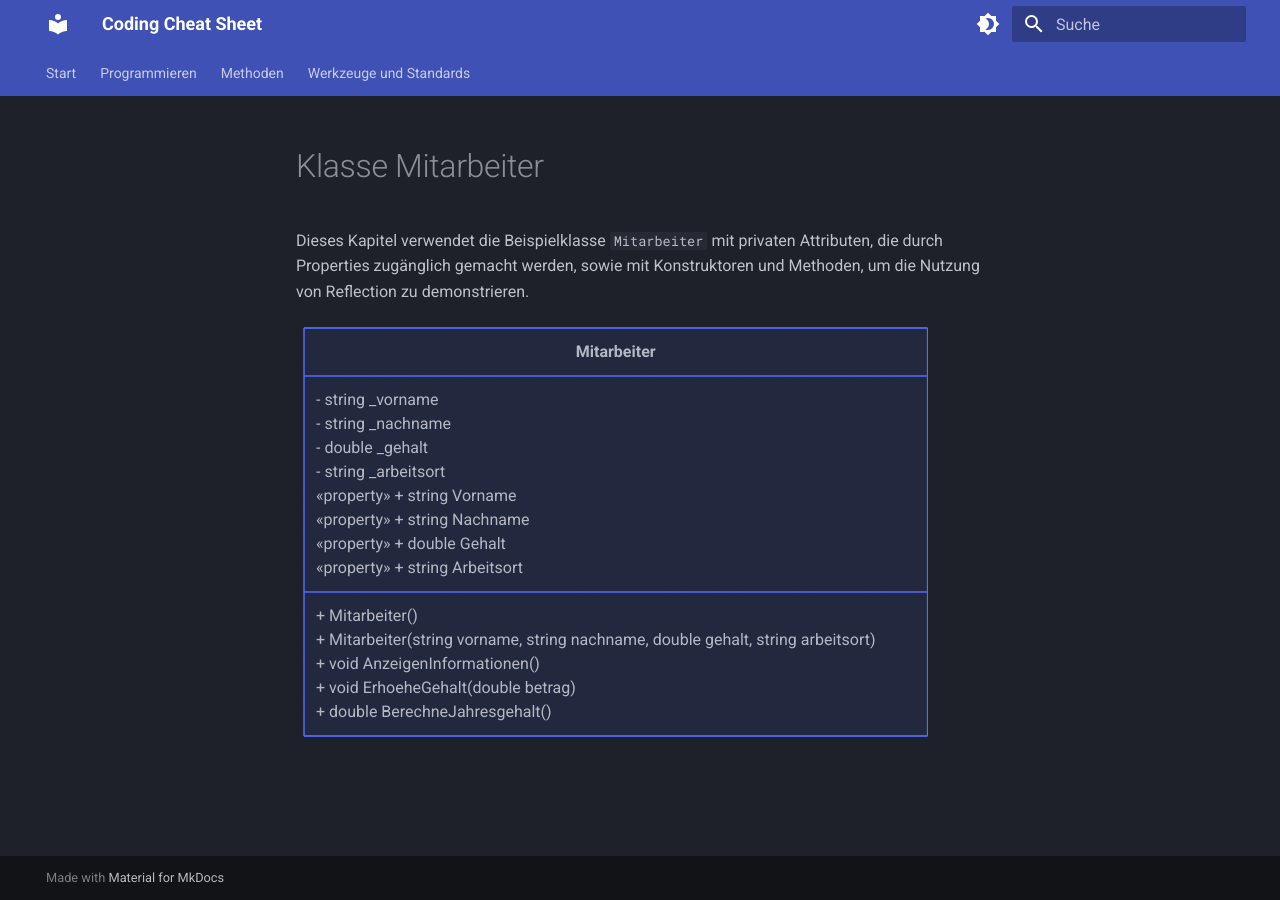
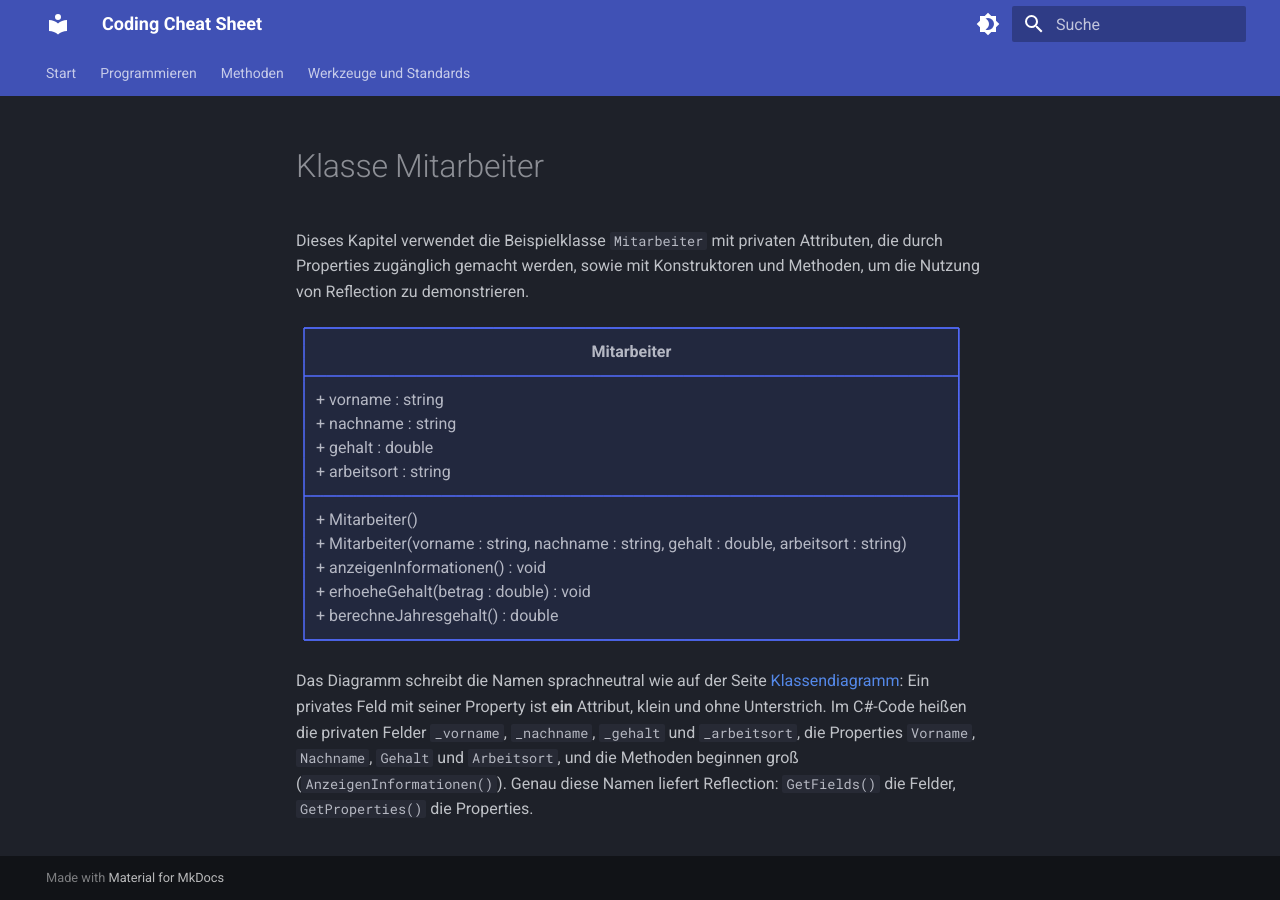
Before and after one commit to swop-bs/cheat-sheet, an MkDocs documentation site: the page built from docs/reflection/klasse-mitarbeiter.md, in a window 1280 px wide. Built offline with MkDocs 1.6.1 and Material for MkDocs 9.7.7, drawn with Linux system fonts in a browser that asks for light colours.

Commit message:
docs: write class diagram members language-neutral
Attributes and operations start lowercase and drop the C# underscore
(lowerCamelCase); classes and constructors stay uppercase. A private
field and its property become one attribute, as the page's info box
already required.

- Klassendiagramm: both example diagrams redrawn and re-exported,
  notation table, info box "Vom C#-Quelltext ins Diagramm", check
  question 2, quick reference and typical mistakes updated
- Reflection and Serialisierung: Mermaid diagrams converted, each with
  a note on how the names read in C# code, reflection output and JSON

Co-Authored-By: Claude Opus 5.5 <noreply@anthropic.com>

````diff
--- a/docs/reflection/klasse-mitarbeiter.md
+++ b/docs/reflection/klasse-mitarbeiter.md
@@ -5,18 +5,21 @@ Dieses Kapitel verwendet die Beispielklasse `Mitarbeiter` mit privaten Attribute
 ```mermaid
 classDiagram
     class Mitarbeiter {
-        - string _vorname
-        - string _nachname
-        - double _gehalt
-        - string _arbeitsort
-        «property» + string Vorname
-        «property» + string Nachname
-        «property» + double Gehalt
-        «property» + string Arbeitsort
+        + vorname : string
+        + nachname : string
+        + gehalt : double
+        + arbeitsort : string
         + Mitarbeiter()
-        + Mitarbeiter(string vorname, string nachname, double gehalt, string arbeitsort)
-        + void AnzeigenInformationen()
-        + void ErhoeheGehalt(double betrag)
-        + double BerechneJahresgehalt()
+        + Mitarbeiter(vorname : string, nachname : string, gehalt : double, arbeitsort : string)
+        + anzeigenInformationen() void
+        + erhoeheGehalt(betrag : double) void
+        + berechneJahresgehalt() double
     }
 ```
+
+Das Diagramm schreibt die Namen sprachneutral wie auf der Seite
+[Klassendiagramm](../methoden/uml/klassendiagramm.md): Ein privates Feld mit seiner Property ist
+**ein** Attribut, klein und ohne Unterstrich. Im C#-Code heißen die privaten Felder `_vorname`,
+`_nachname`, `_gehalt` und `_arbeitsort`, die Properties `Vorname`, `Nachname`, `Gehalt` und
+`Arbeitsort`, und die Methoden beginnen groß (`AnzeigenInformationen()`). Genau diese Namen
+liefert Reflection: `GetFields()` die Felder, `GetProperties()` die Properties.
````
Also changed, not shown: docs/methoden/uml/klassendiagramm.md (+16 -7 lines), docs/serialisierung/index.md (+7 -3 lines), docs/methoden/uml/klassendiagramm_aggregation_komposition.png, docs/methoden/uml/klassendiagramm_lizenzuebersicht.png, 2 other files.
